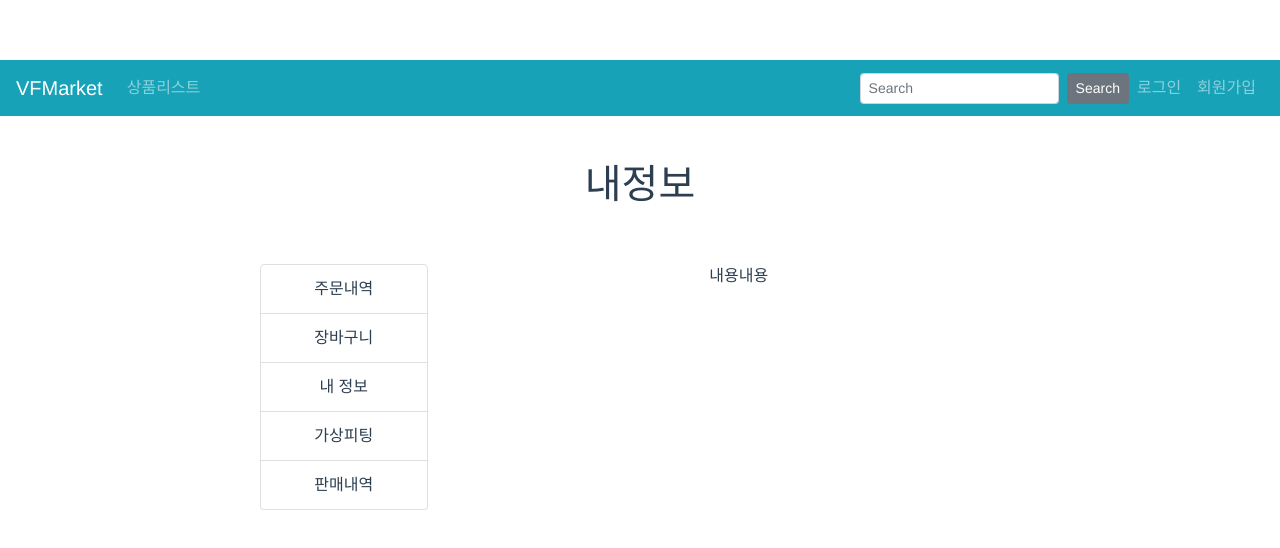
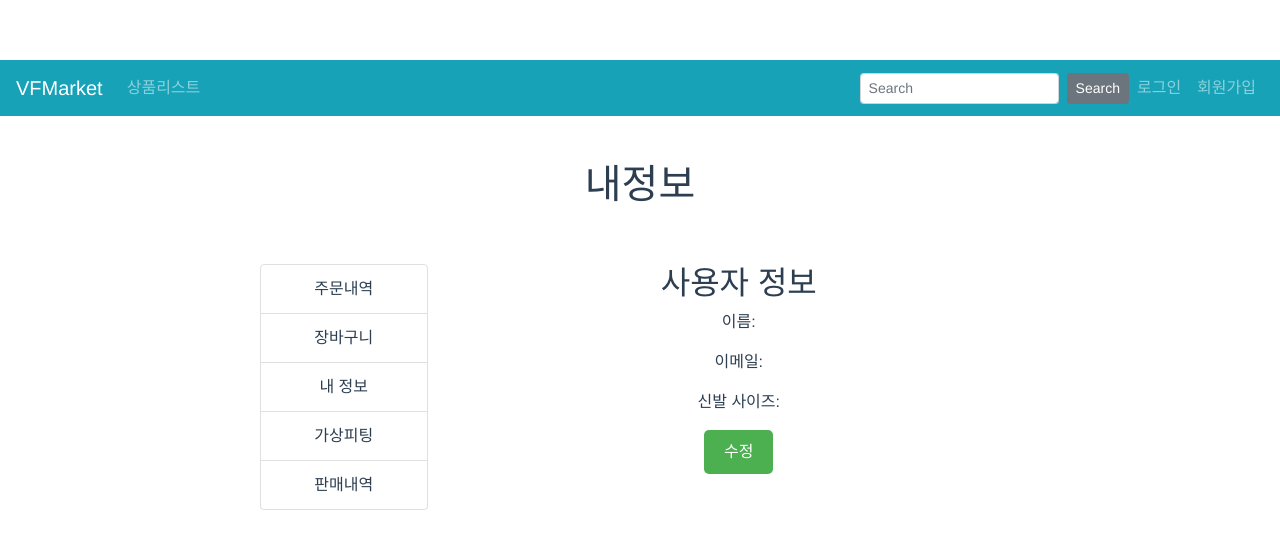
Before and after one commit to HyungLee507/SFTB_sc23, a Vue app in the folder vue-cli/: page /user/mypage/profile in a window 1280 px wide. Shown: the top 548 px of the page. Built offline with nearby package versions, Linux system fonts and the light colour scheme; no server answers; what vue-cookie would draw is missing.

Commit message:
사용자 정보 수정 기능 추가

```diff
--- a/vue-cli/src/components/ProfilePage.vue
+++ b/vue-cli/src/components/ProfilePage.vue
@@ -1,3 +1,4 @@
+
 <template>
     <div class="profilepage">
         <b-container>
@@ -13,7 +14,25 @@
                     <button-list />
                 </b-col>
                 <b-col md="9">
-                    내용내용
+                    <div>
+                        <h2>사용자 정보</h2>
+                        <p>이름: {{ user.name }}</p>
+                        <p>이메일: {{ user.email }}</p>
+                        <p>신발 사이즈: {{ user.footsize }}</p>
+                        <button @click="editMode = true">수정</button>
+                    </div>
+                    <div v-if="editMode">
+                        <form @submit.prevent="submitForm">
+                            <label>이름:</label>
+                            <input type="text" v-model="user.name">
+                            <label>이메일:</label>
+                            <input type="text" v-model="user.email">
+                            <label>신발 사이즈:</label>
+                            <input type="text" v-model="user.footsize">
+                            <button type="submit">저장</button>
+                            <button @click="editMode = false">취소</button>
+                        </form>
+                    </div>
                 </b-col>
             </b-row>
         </b-container>
@@ -22,11 +41,58 @@
 
 <script>
 import ButtonList from './ButtonList'
+import axios from 'axios';
 
 export default {
+
     components: {
         ButtonList
     },
+    data() {
+        return {
+            user: {
+                name: '',
+                email: '',
+                footsize: '',
+            },
+            editMode: false
+        }
+    },
+    created(){
+        axios.interceptors.request.use((config) => {
+            // 요청을 보내기 전에 수행할 작업
+            const token = localStorage.getItem('accessToken'); // 로컬 스토리지에서 토큰을 가져옵니다.
+            if (token) {
+                config.headers.Authorization = `Bearer ${token}`; // 토큰이 있으면 헤더에 추가합니다.
+            }
+            console.log(config.headers.Authorization);
+            return config;
+        }, function (error) {
+            // 요청 에러 처리
+            return Promise.reject(error);
+        });
+
+    axios.get('/api/user')
+        .then(response => {
+            this.user = response.data;
+        })
+        .catch(error => {
+            console.log(error);
+        });
+
+    },
+    methods: {
+        submitForm() {
+            axios.put('/api/user', this.user)
+                .then(response => {
+                    console.log(response);
+                    this.editMode = false;
+                })
+                .catch(error => {
+                    console.log(error);
+                });
+        }
+    }
 };
 </script>
 
```
